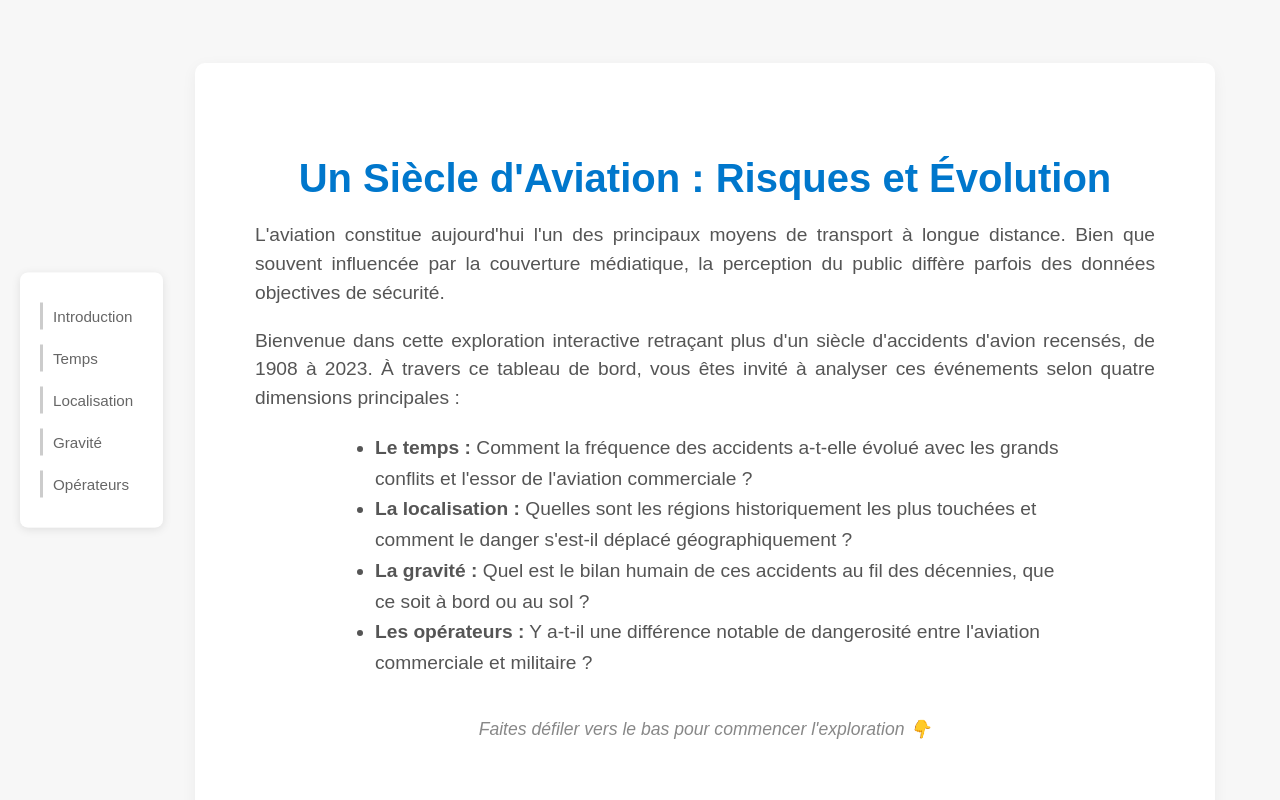
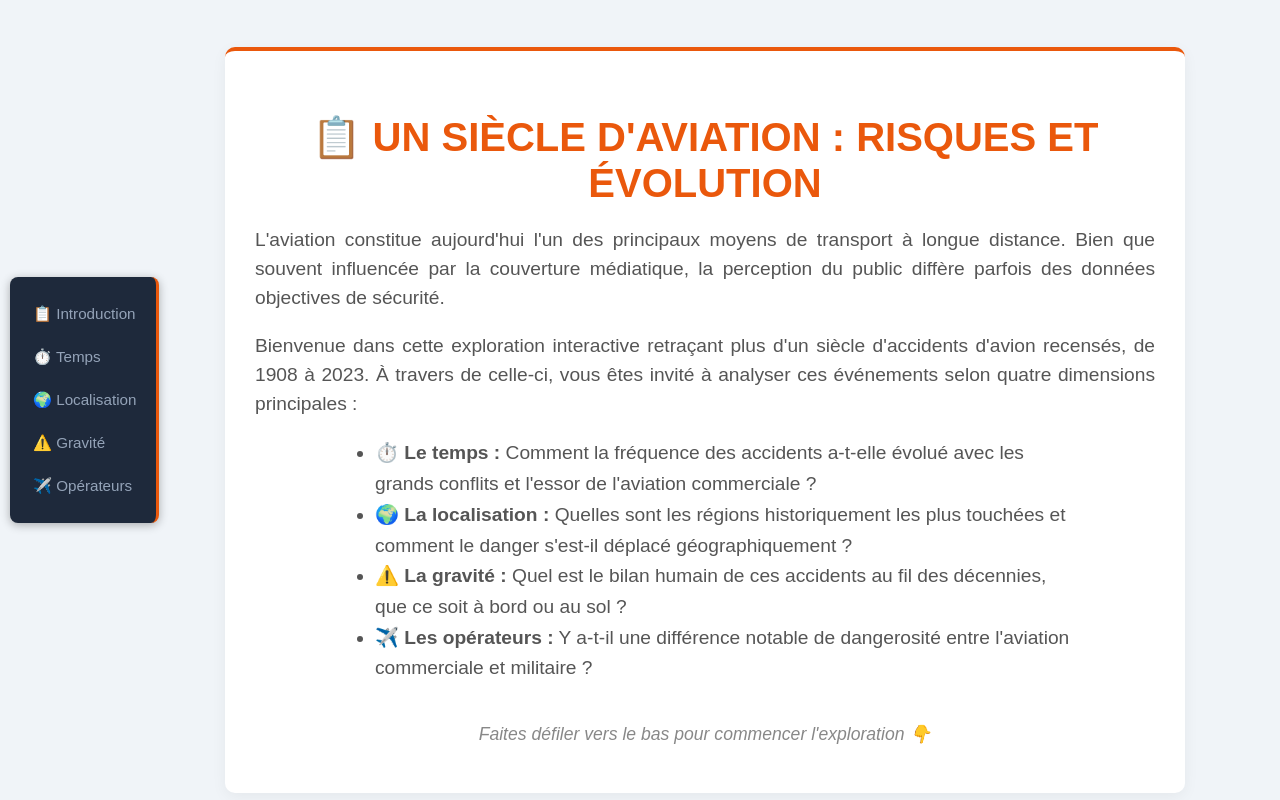
Before and after one commit to Jeje94YT/INF8808-project, a website: page index.html in a window 1280 px wide. Drawn offline with nearby package versions, Linux system fonts and the light colour scheme; no server answers.

Commit message:
change style

```diff
--- a/index.html
+++ b/index.html
@@ -16,32 +16,32 @@
 <body>
     <nav class="vertical-menu">
         <ul>
-            <li><a href="#intro">Introduction</a></li>
-            <li><a href="#section1">Temps</a></li>
-            <li><a href="#section2">Localisation</a></li>
-            <li><a href="#section3">Gravité</a></li>
-            <li><a href="#section4">Opérateurs</a></li>
+            <li><a href="#intro">📋 Introduction</a></li>
+            <li><a href="#section1">⏱️ Temps</a></li>
+            <li><a href="#section2">🌍 Localisation</a></li>
+            <li><a href="#section3">⚠️ Gravité</a></li>
+            <li><a href="#section4">✈️ Opérateurs</a></li>
         </ul>
     </nav>
 
     <div class="scrolly-container">
         <section id="intro" class="step">
-            <div class="content" style="width: 100%; max-width: 900px; margin: auto; text-align: center; padding: 60px;">
-                <h1 style="font-size: 2.5em; color: #0077cc; margin-bottom: 20px;">Un Siècle d'Aviation : Risques et Évolution</h1>
+            <div class="content" style="width: 100%; max-width: 900px; margin: auto; text-align: center; padding: 30px;">
+                <h1 style="font-size: 2.5em; color: #ea580c; margin-bottom: 20px;">📋 Un Siècle d'Aviation : Risques et Évolution</h1>
 
                 <p class="description" style="font-size: 1.2em; text-align: justify; margin-bottom: 15px;">
                     L'aviation constitue aujourd'hui l'un des principaux moyens de transport à longue distance. Bien que souvent influencée par la couverture médiatique, la perception du public diffère parfois des données objectives de sécurité.
                 </p>
 
                 <p class="description" style="font-size: 1.2em; text-align: justify; margin-bottom: 15px;">
-                    Bienvenue dans cette exploration interactive retraçant plus d'un siècle d'accidents d'avion recensés, de 1908 à 2023. À travers ce tableau de bord, vous êtes invité à analyser ces événements selon quatre dimensions principales :
+                    Bienvenue dans cette exploration interactive retraçant plus d'un siècle d'accidents d'avion recensés, de 1908 à 2023. À travers de celle-ci, vous êtes invité à analyser ces événements selon quatre dimensions principales :
                 </p>
 
                 <ul style="text-align: left; font-size: 1.2em; color: #555; margin: 20px auto; max-width: 700px; line-height: 1.6;">
-                    <li><strong>Le temps :</strong> Comment la fréquence des accidents a-t-elle évolué avec les grands conflits et l'essor de l'aviation commerciale ?</li>
-                    <li><strong>La localisation :</strong> Quelles sont les régions historiquement les plus touchées et comment le danger s'est-il déplacé géographiquement ?</li>
-                    <li><strong>La gravité :</strong> Quel est le bilan humain de ces accidents au fil des décennies, que ce soit à bord ou au sol ?</li>
-                    <li><strong>Les opérateurs :</strong> Y a-t-il une différence notable de dangerosité entre l'aviation commerciale et militaire ?</li>
+                    <li><strong>⏱️ Le temps :</strong> Comment la fréquence des accidents a-t-elle évolué avec les grands conflits et l'essor de l'aviation commerciale ?</li>
+                    <li><strong>🌍 La localisation :</strong> Quelles sont les régions historiquement les plus touchées et comment le danger s'est-il déplacé géographiquement ?</li>
+                    <li><strong>⚠️ La gravité :</strong> Quel est le bilan humain de ces accidents au fil des décennies, que ce soit à bord ou au sol ?</li>
+                    <li><strong>✈️ Les opérateurs :</strong> Y a-t-il une différence notable de dangerosité entre l'aviation commerciale et militaire ?</li>
                 </ul>
 
                 <p style="margin-top: 40px; font-style: italic; color: #888; font-size: 1.1em;">
@@ -52,7 +52,7 @@
 
         <section id="section1" class="step">
             <div class="content" style="width: 100%; max-width: 1200px; margin: auto;">
-                <h1>Évolution Temporelle</h1>
+                <h1>⏱️ Temps : Évolution Temporelle</h1>
                 <p class="description">Depuis 1908, l'aviation a connu des mutations profondes. Cette première vue permet d'observer les pics d'accidents liés aux débuts de l'aviation commerciale et aux grands conflits.</p>
 
                 <div class="chart-container">
@@ -64,7 +64,7 @@
 
         <section id="section2" class="step">
             <div class="content" style="width: 100%; max-width: 1200px; margin: auto;">
-                <h1>Géographie des Risques</h1>
+                <h1>🌍 Localisation : Géographie des Risques</h1>
                 <p class="description">Explorez la répartition mondiale. Utilisez le bouton <strong>Lecture</strong> pour observer comment les zones de danger ont migré d'un continent à l'autre au fil des décennies.</p>
 
                 <div class="dashboard-v2" style="display: flex; flex-direction: column; width: 100%; margin-top: 0px;">
@@ -102,9 +102,9 @@
 
                     <div style="position: relative; width: 100%; margin: 0; padding: 0; line-height: 0; font-size: 0;">
 
-                        <div style="position: absolute; top: 20px; right: 15px; z-index: 10; background: rgba(255,255,255,0.85); padding: 10px 15px; border-radius: 5px; border: 1px solid #ddd; line-height: 1.5; font-size: 13px;">
-                            <strong style="font-size: 14px; color: #333;">Continents</strong>
-                            <ul style="list-style: none; padding: 0; margin: 5px 0 0 0; display: flex; flex-direction: column; gap: 6px;">
+                        <div style="position: absolute; top: 20px; right: -10px; z-index: 10; background: rgba(255,255,255,0.85); padding: 10px 15px; border-radius: 5px; border: 1px solid #ddd; line-height: 1.5; font-size: 13px;">
+                            <strong style="font-size: 13px; color: #333;">Continents</strong>
+                            <ul style="list-style: none; padding: 0; margin: 5px 0 0 0; display: flex; flex-direction: column; gap: 5px;">
                                 <li style="display: flex; align-items: center; gap: 6px;"><span style="width: 12px; height: 12px; background: #4e79a7; display: block;"></span> Europe</li>
                                 <li style="display: flex; align-items: center; gap: 6px;"><span style="width: 12px; height: 12px; background: #f28e2c; display: block;"></span> Amérique du Nord</li>
                                 <li style="display: flex; align-items: center; gap: 6px;"><span style="width: 12px; height: 12px; background: #e15759; display: block;"></span> Asie</li>
@@ -115,7 +115,7 @@
                             </ul>
                         </div>
 
-                        <svg id="timelineChart" style="display: block; width: 100%; height: auto; margin: 0; padding: 0;"></svg>
+                        <svg id="timelineChart" style="display: block;width: 100%; height: auto; margin: 0; padding: 0;"></svg>
                     </div>
 
                 </div>
@@ -124,7 +124,7 @@
 
         <section id="section3" class="step">
             <div class="content" style="width: 100%; max-width: 1200px; margin: auto;">
-                <h1>Bilan et Gravité</h1>
+                <h1>⚠️ Gravité : Bilan de décès</h1>
 
                 <div class="mortalities-container">
                     <svg id="decadeChart"></svg>
@@ -138,10 +138,10 @@
 
         <section id="section4" class="step">
             <div class="content" style="width: 100%; max-width: 1200px; margin: auto;">
-                <h1>Aviation Commerciale vs Militaire</h1>
+                <h1>✈️ Opérateurs : Aviation Commerciale vs Militaire</h1>
                 <p class="description">Cette visualisation compare l'aviation commerciale et militaire sur une même échelle temporelle afin de mettre en évidence la gravité globale (fatalités totales) et la gravité moyenne par accident.</p>
 
-                <div class="chart-container" style="margin-top: 30px; background: #fff; border-radius: 8px; padding: 20px; box-shadow: 0 2px 5px rgba(0,0,0,0.05);">
+                <div class="chart-container" style="margin-top: 30px; background: #fff; border-radius: 8px; padding: 20px;">
                     <svg id="operatorChart"></svg>
                 </div>
             </div>
--- a/style.css
+++ b/style.css
@@ -1,18 +1,26 @@
+:root {
+    --navy-blue: #1e293b;
+    --steel-gray: #f0f4f8;
+    --black-box-orange: #ea580c;
+}
+
 body{
     font-family: Arial, sans-serif;
-    background-color: #f7f7f7;
+    background-color: var(--steel-gray);
     margin: 0;
     padding: 0;
+    overflow: hidden;
 }
 
 h1{
     text-align: center;
     margin-bottom: 10px;
-    color: #333;
+    color: var(--navy-blue);
+    text-transform: uppercase;
 }
 
 h2, h3 {
-    color: #444;
+    color: var(--navy-blue);
 }
 
 .description {
@@ -25,14 +33,15 @@ h2, h3 {
 
 .vertical-menu {
     position: fixed;
-    left: 20px;
+    left: 10px;
     top: 50%;
     transform: translateY(-50%);
     z-index: 100;
-    background: rgba(255, 255, 255, 0.9);
-    padding: 15px 20px;
+    background: var(--navy-blue);
+    padding: 8px 10px;
     border-radius: 8px;
-    box-shadow: 0 2px 10px rgba(0,0,0,0.1);
+    box-shadow: 0 2px 10px rgba(0,0,0,0.3);
+    border-right: 3px solid var(--black-box-orange);
 }
 
 .vertical-menu ul {
@@ -47,24 +56,25 @@ h2, h3 {
 
 .vertical-menu a {
     text-decoration: none;
-    color: #666;
+    color: #94a3b8;
     font-size: 0.95em;
     padding: 5px 10px;
-    border-left: 3px solid #ccc;
+    border-left: 3px solid transparent;
     transition: all 0.3s ease;
     display: block;
 }
 
 .vertical-menu a:hover,
 .vertical-menu a:focus {
-    border-left-color: #0077cc;
-    color: #0077cc;
-    background-color: #f0f8ff;
+    border-left-color: var(--black-box-orange);
+    color: #ffffff;
+    background-color: rgba(255, 255, 255, 0.05);
 }
 
 .scrolly-container {
     scroll-snap-type: y mandatory;
     overflow-y: scroll;
+    overflow-x: hidden;
     height: 100vh;
     scroll-behavior: smooth;
 }
@@ -72,7 +82,7 @@ h2, h3 {
 .step {
     scroll-snap-align: start;
     min-height: 100vh;
-    padding: 40px 20px 40px 150px;
+    padding: 20px 20px 40px 150px;
     display: flex;
     align-items: center;
     justify-content: center;
@@ -85,6 +95,7 @@ h2, h3 {
     padding: 30px 40px;
     border-radius: 10px;
     box-shadow: 0px 4px 15px rgba(0,0,0,0.05);
+    border-top: 4px solid var(--black-box-orange);
 }
 
 .chart-container,
@@ -105,21 +116,22 @@ h2, h3 {
     margin-right: 8px;
 }
 
-.legend-circle.red { background-color: red; }
-.legend-circle.blue { background-color: blue; }
+.legend-circle.red { background-color: #dc2626; }
+.legend-circle.blue { background-color: #2563eb; }
 
 #btnPlay {
-    background-color: #0077cc;
+    background-color: var(--black-box-orange);
     color: white;
     border: none;
     border-radius: 5px;
     cursor: pointer;
     font-weight: bold;
     transition: background 0.3s;
+    padding: 8px 15px;
 }
 
 #btnPlay:hover {
-    background-color: #005fa3;
+    background-color: #c2410c;
 }
 
 .tooltip,
@@ -128,7 +140,8 @@ h2, h3 {
 .tooltip-ground {
     position: absolute;
     background: rgba(255, 255, 255, 0.95);
-    border: 1px solid #ccc;
+    color: #333;
+    border: 2px solid var(--navy-blue);
     padding: 10px 15px;
     border-radius: 6px;
     font-size: 13px;
```
